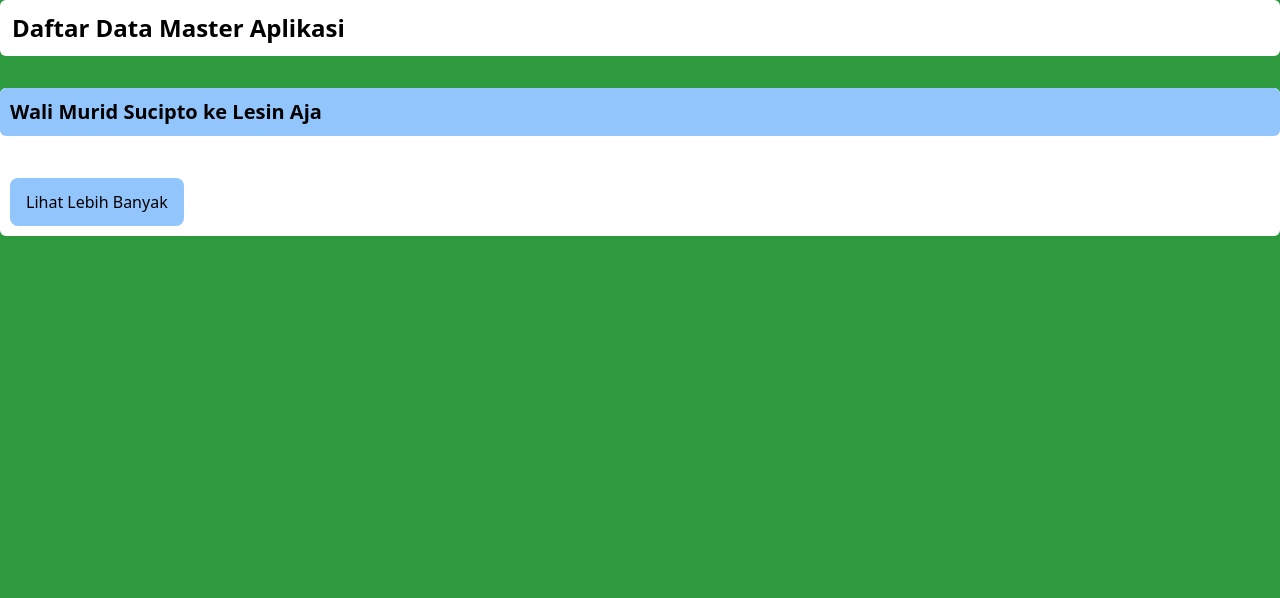
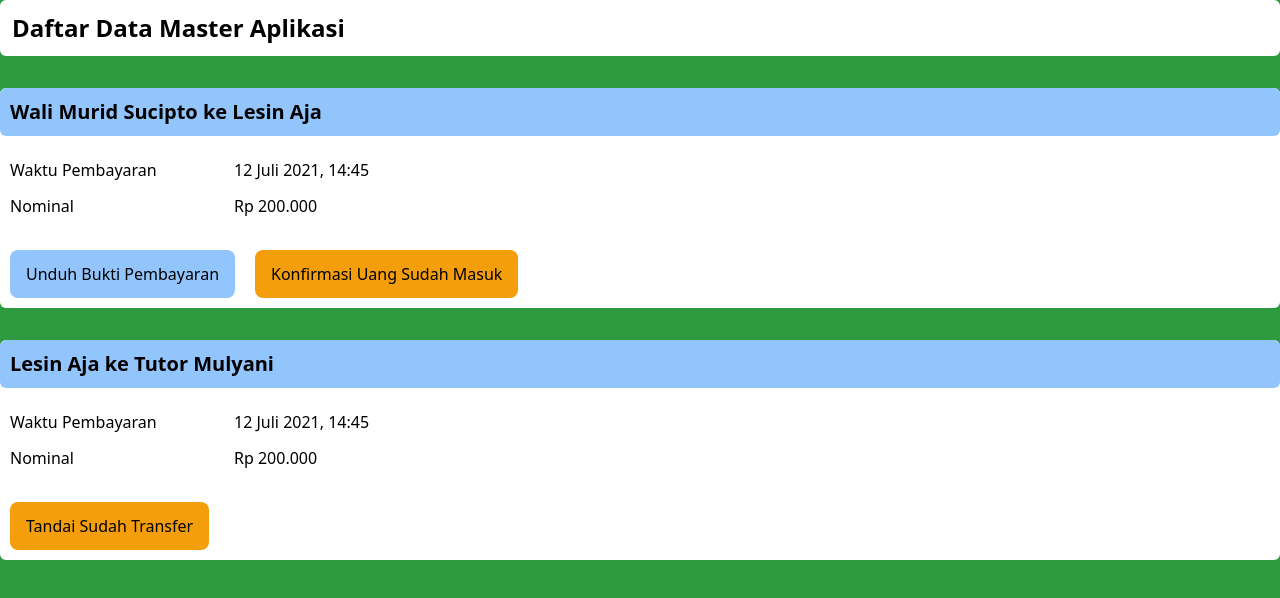
Before and after one commit to andirayka/lesinaja, a React (Create React App) app: page /daftar-pembayaran in a window 1280 px wide. Shown: the top 598 px of the page. Built offline with nearby package versions, Linux system fonts and the light colour scheme.

Commit message:
add listpayment

```diff
--- a/src/pages/ListPayment.js
+++ b/src/pages/ListPayment.js
@@ -7,10 +7,28 @@ const ListPayment = () => {
       <Title text="Daftar Data Master Aplikasi" type="pageTitle" />
 
       <CardItem title="Wali Murid Sucipto ke Lesin Aja" containerClass="mt-8">
+        <CardKeyValue keyName="Waktu Pembayaran" value="12 Juli 2021, 14:45" />
+        <CardKeyValue keyName="Nominal" value="Rp 200.000" />
         <div className="flex-row mt-8">
           <Button
-            text="Lihat Lebih Banyak"
+            text="Unduh Bukti Pembayaran"
             additionalClassName="bg-blue-300 rounded-lg font-medium"
+            onClick={() => {}}
+          />
+          <Button
+            text="Konfirmasi Uang Sudah Masuk"
+            additionalClassName="bg-yellow-500 rounded-lg font-medium ml-5"
+            onClick={() => {}}
+          />
+        </div>
+      </CardItem>
+      <CardItem title="Lesin Aja ke Tutor Mulyani" containerClass="mt-8">
+        <CardKeyValue keyName="Waktu Pembayaran" value="12 Juli 2021, 14:45" />
+        <CardKeyValue keyName="Nominal" value="Rp 200.000" />
+        <div className="flex-row mt-8">
+          <Button
+            text="Tandai Sudah Transfer"
+            additionalClassName="bg-yellow-500 rounded-lg font-medium"
             onClick={() => {}}
           />
         </div>
```
